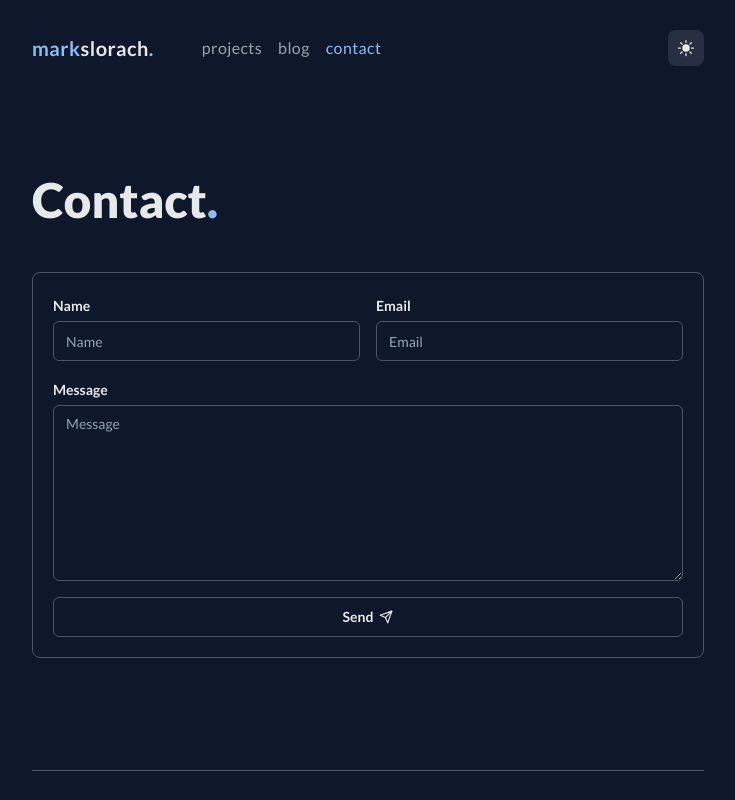
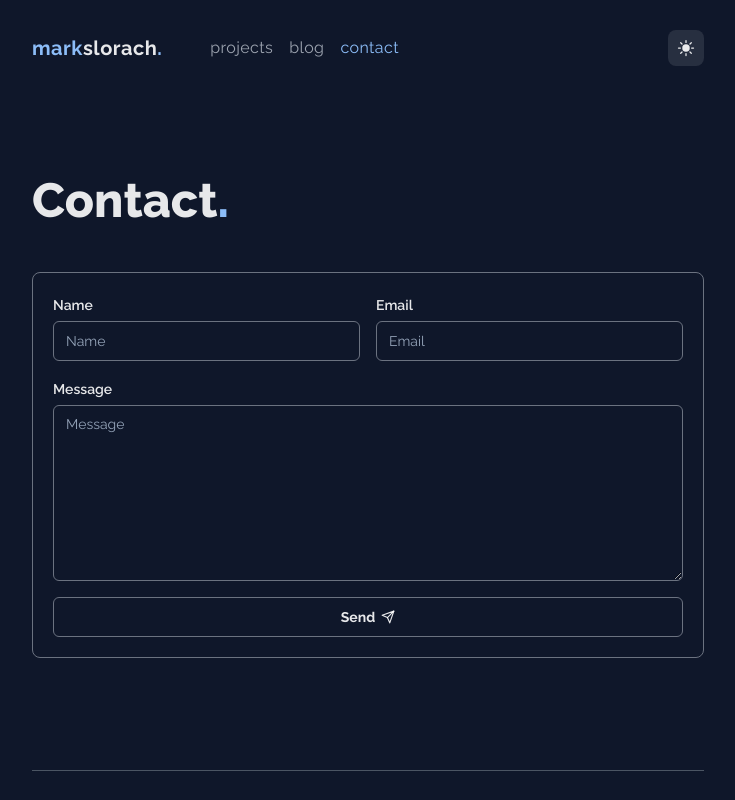
Before and after one commit to markslorach/portfolio_website, a Next.js app: page /contact in a window 1280 px wide. Shown: the top 800 px of the page, without its empty margins (272-1007 px from the left). Built offline with nearby package versions, Linux system fonts and the light colour scheme; no server answers.

Commit message:
font family update and styling changes

```diff
--- a/app/(site)/(home)/page.tsx
+++ b/app/(site)/(home)/page.tsx
@@ -25,7 +25,7 @@ export default async function Home() {
             Recent <span className="dark:text-[#8cbdf8] text-blue-400">Projects</span>
           </h2>
           <Link
-            className="hidden flex-col justify-end font-normal underline decoration-blue-400 dark:decoration-[#8cbdf8] decoration-1 underline-offset-[2.3px] sm:inline-flex"
+            className="hidden flex-col tracking-wide justify-end font-normal underline decoration-blue-400 dark:decoration-[#8cbdf8] decoration-1 underline-offset-[2.3px] sm:inline-flex"
             href="/projects#top"
           >
             View all projects
@@ -42,7 +42,7 @@ export default async function Home() {
 
         <div className="mb-20">
           <Link
-            className="flex justify-end font-normal underline decoration-blue-400 dark:decoration-[#8cbdf8] decoration-1 underline-offset-[2.3px] sm:hidden"
+            className="flex justify-end font-normal tracking-wide underline decoration-blue-400 dark:decoration-[#8cbdf8] decoration-1 underline-offset-[2.3px] sm:hidden"
             href="/projects#top"
           >
             View all projects
@@ -56,7 +56,7 @@ export default async function Home() {
             Latest <span className="dark:text-[#8cbdf8] text-blue-400">Posts</span>
           </h2>
           <Link
-            className="hidden flex-col justify-end font-medium underline decoration-blue-400 dark:decoration-[#8cbdf8] decoration-1 underline-offset-[2.3px] sm:inline-flex"
+            className="hidden flex-col tracking-wide justify-end font-medium underline decoration-blue-400 dark:decoration-[#8cbdf8] decoration-1 underline-offset-[2.3px] sm:inline-flex"
             href="/blog#top"
           >
             View all posts
@@ -72,7 +72,7 @@ export default async function Home() {
         )}
         {blogs.length > 0 && (
           <Link
-            className="flex justify-end font-medium underline decoration-blue-400 dark:decoration-[#8cbdf8] decoration-1 underline-offset-[2.3px] sm:hidden"
+            className="flex justify-end tracking-wide font-medium underline decoration-blue-400 dark:decoration-[#8cbdf8] decoration-1 underline-offset-[2.3px] sm:hidden"
             href="/blog#top"
           >
             View all posts
--- a/app/(site)/blog/[slug]/page.tsx
+++ b/app/(site)/blog/[slug]/page.tsx
@@ -34,9 +34,9 @@ const BlogPage = async ({ params: { slug } }: Props) => {
 
   return (
     <section>
-      <BackToButton href="/blog" text="Back to blogs" />
+      <BackToButton href="/blog" text="Back to posts" />
 
-      <section className="flex flex-col space-y-8 rounded-lg border mb-12 border-gray-400 p-5 dark:border-gray-500">
+      <section className="flex flex-col space-y-8 rounded-lg border mb-12 border-gray-400 p-5 dark:border-gray-500 tracking-wide">
         <Heading>{post.title}</Heading>
 
         <div className="flex flex-wrap items-center justify-between gap-4 sm:space-x-4">
@@ -74,7 +74,7 @@ const BlogPage = async ({ params: { slug } }: Props) => {
         </figure>
       )}
 
-      <article className="prose min-w-full text-wrap dark:prose-invert dark:text-white/90 text-black/80 prose-li:marker:text-blue-400 dark:prose-li:marker:text-[#8cbdf8]">
+      <article className="prose min-w-full text-wrap dark:prose-invert dark:text-white/90 text-black/80 prose-li:marker:text-blue-400 dark:prose-li:marker:text-[#8cbdf8] tracking-wide">
         <PortableText value={post.content} components={PortableTextComponent} />
       </article>
 
--- a/app/(site)/tags/[slug]/page.tsx
+++ b/app/(site)/tags/[slug]/page.tsx
@@ -21,7 +21,7 @@ const TagPage = async ({ params: { slug } }: Props) => {
 
   return (
     <section>
-      <BackToButton href="/blog" text="Back to blogs" />
+      <BackToButton href="/blog" text="Back to posts" />
 
       <Heading className="mb-12">
         <span className="text-blue-400 dark:text-[#8cbdf8]">#</span>
--- a/app/components/BlogCard.tsx
+++ b/app/components/BlogCard.tsx
@@ -23,13 +23,13 @@ const BlogCard = ({ post }: { post: BlogPost }) => {
           <ArrowUpRightIcon className="ml-2 h-3.5 w-3.5" />
         </div>
 
-        <small className="mb-3.5 hidden text-xs leading-none text-gray-500 dark:text-gray-400 sm:block">
+        <small className="mb-3.5 hidden text-xs leading-none text-gray-500 dark:text-gray-400 sm:block tracking-wide">
           {formattedDate}
         </small>
       </div>
-      <small className="leading-1 line-clamp-1 text-gray-500 dark:text-gray-400">
+      <p className="leading-1 line-clamp-1 text-gray-500 dark:text-gray-400 text-xs tracking-wide leading-relaxed">
         {post.description}
-      </small>
+      </p>
     </Link>
   );
 };
--- a/app/components/ContactForm.tsx
+++ b/app/components/ContactForm.tsx
@@ -14,7 +14,7 @@ import toast from "react-hot-toast";
 const ContactForm = () => {
   return (
     <form
-      className="space-y-4 rounded-lg border border-gray-300 p-5 dark:border-gray-600"
+      className="space-y-4 rounded-lg border border-gray-400 p-5 dark:border-gray-500"
       action={async (formData) => {
         await sendEmail(formData);
         toast.success("Message sent successfully!");
@@ -26,7 +26,7 @@ const ContactForm = () => {
         <div className="space-y-1">
           <Label className="font-semibold">Name</Label>
           <Input
-            className="border-gray-300 bg-transparent dark:border-gray-600 dark:bg-transparent"
+            className="border-gray-400 bg-transparent dark:border-gray-500 dark:bg-transparent"
             name="name"
             required
             placeholder="Name"
@@ -35,7 +35,7 @@ const ContactForm = () => {
         <div className="space-y-1">
           <Label className="font-semibold">Email</Label>
           <Input
-            className="border-gray-300 bg-transparent dark:border-gray-600 dark:bg-transparent"
+            className="border-gray-400 bg-transparent dark:border-gray-500 dark:bg-transparent"
             name="email"
             required
             placeholder="Email"
@@ -46,7 +46,7 @@ const ContactForm = () => {
       <div className="space-y-1">
         <Label className="font-semibold">Message</Label>
         <Textarea
-          className="max-h-96 min-h-44 border-gray-300 bg-transparent dark:border-gray-600 dark:bg-transparent"
+          className="max-h-96 min-h-44 border-gray-400 bg-transparent dark:border-gray-500 dark:bg-transparent"
           name="message"
           required
           placeholder="Message"
--- a/app/components/Footer.tsx
+++ b/app/components/Footer.tsx
@@ -55,8 +55,8 @@ const Footer = () => {
             className="font-bold"
           >
             TypeScript
-          </Link>
-          , and{" "}
+          </Link>{" "}
+          and{" "}
           <Link
             href="https://www.sanity.io/"
             target="_blank"
--- a/app/components/FormSubmitButton.tsx
+++ b/app/components/FormSubmitButton.tsx
@@ -11,7 +11,7 @@ const FormSubmitButton = () => {
     <Button
       disabled={pending}
       variant="outline"
-      className="w-full bg-transparent font-bold dark:bg-transparent border-gray-300 dark:border-gray-600"
+      className="w-full bg-transparent font-bold dark:bg-transparent border-gray-400 dark:border-gray-500"
       type="submit"
     >
       Send
--- a/app/components/Hero.tsx
+++ b/app/components/Hero.tsx
@@ -40,7 +40,7 @@ const Hero = () => {
             Hello! I&apos;m{" "}
             <span className="text-blue-400 dark:text-[#8cbdf8]">Mark</span>.
           </Heading>
-          <h2 className="w-full mb-5 text-pretty text-2xl font-bold tracking-[0.015rem] text-gray-600 dark:text-gray-300">
+          <h2 className="w-full mb-5 text-pretty text-xl font-semibold tracking-wide leading-normal text-gray-600 dark:text-gray-300">
             {" "}
             A Scotland-based full-stack software developer focused on building
             modern and user-friendly web applications.
@@ -48,7 +48,7 @@ const Hero = () => {
 
         <Accordion type="single" collapsible className="mb-5">
           <AccordionItem value="item-1" className=" border-none">
-            <AccordionTrigger className="text-lg font-bold text-gray-500 transition-colors hover:text-gray-600 hover:no-underline dark:text-gray-400 dark:hover:text-gray-300">
+            <AccordionTrigger className="text-base font-medium text-gray-500 transition-colors hover:text-gray-600 hover:no-underline dark:text-gray-400 dark:hover:text-gray-300">
               Read more
             </AccordionTrigger>
             <AccordionContent>
--- a/app/components/ProjectCard.tsx
+++ b/app/components/ProjectCard.tsx
@@ -5,7 +5,7 @@ import { Badge } from "@/components/ui/badge";
 import { Project } from "../utils/interface";
 
 //Icons
-import { ArrowUpRightIcon } from "@heroicons/react/24/solid";
+import { ExternalLink } from 'lucide-react';
 
 const ProjectCard = ({ project, idx }: { project: Project; idx: number }) => {
   return (
@@ -17,17 +17,17 @@ const ProjectCard = ({ project, idx }: { project: Project; idx: number }) => {
     >
       <article className="space-y-3">
         <h3 className="flex items-center font-semibold leading-none text-gray-700 dark:text-gray-300">
-          {project.title} <ArrowUpRightIcon className="ml-2 h-3.5 w-3.5" />
+          {project.title} <ExternalLink className="ml-2 h-3.5 w-3.5" />
         </h3>
-        <small className="line-clamp-2 text-gray-500 dark:text-gray-400">
+        <p className="line-clamp-2 text-gray-500 dark:text-gray-400 text-xs tracking-wide leading-relaxed">
           {project.description}
-        </small>
+        </p>
         <div className="flex flex-wrap gap-2">
           {project.tags.map((tag) => (
             <Badge
               key={tag._id}
               variant="outline"
-              className="border-gray-300 text-gray-500 dark:border-gray-700 dark:text-gray-400"
+              className="border-gray-300 text-gray-500 dark:border-gray-700 dark:text-gray-400 tracking-wide"
             >
               <small>{tag.name}</small>
             </Badge>
--- a/app/layout.tsx
+++ b/app/layout.tsx
@@ -1,13 +1,11 @@
 import type { Metadata } from "next";
-import { Inter, Lato } from "next/font/google";
+import { Raleway } from "next/font/google";
 
 import "./globals.css";
 import Providers from "./providers";
 
-// const inter = Inter({ subsets: ["latin"] });
-
-const lato = Lato({
-  weight: ["100", "300", "400", "700", "900"],
+export const raleway = Raleway({
+  weight: ["100", "200", "300", "400", "500", "600", "700", "800", "900"],
   subsets: ["latin"],
 });
 
@@ -23,7 +21,7 @@ export default function RootLayout({
 }>) {
   return (
     <html lang="en" suppressHydrationWarning>
-      <body className={lato.className}>
+      <body className={raleway.className}>
         <Providers>{children}</Providers>
       </body>
     </html>
```
